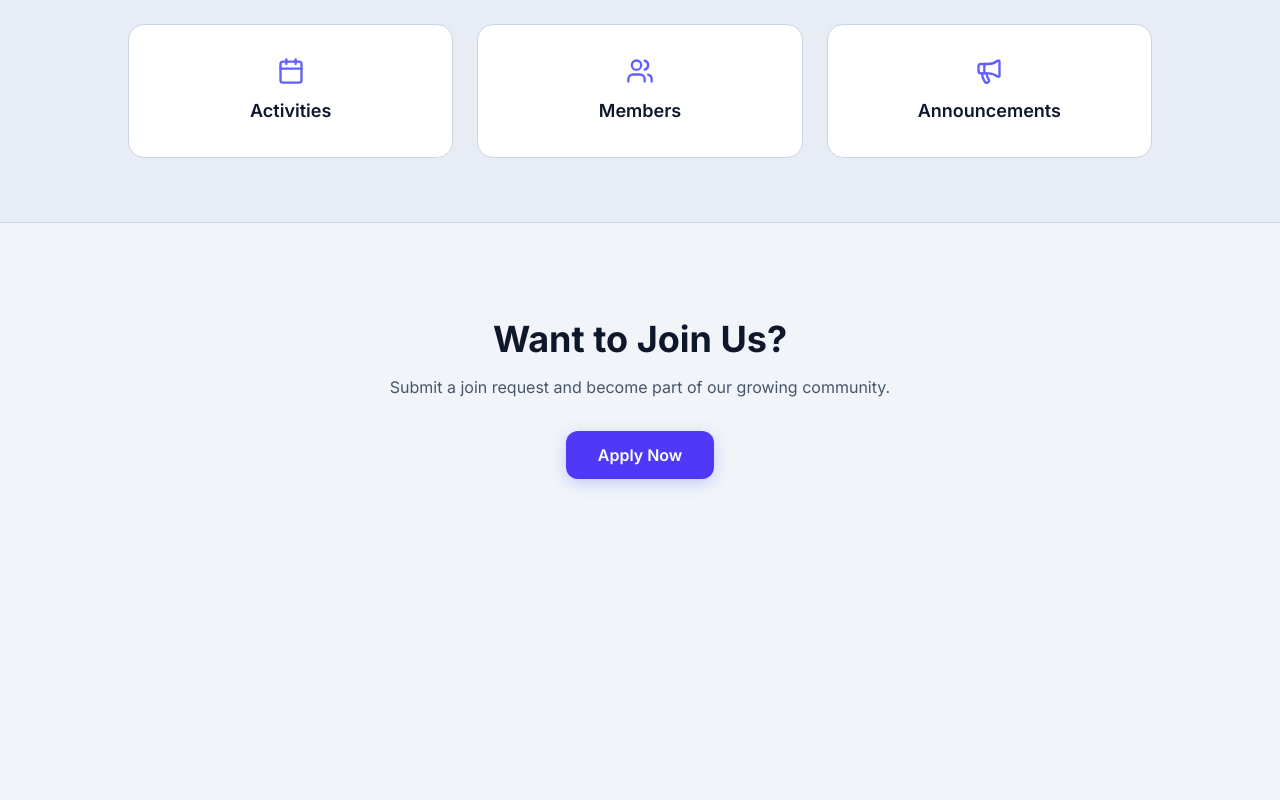
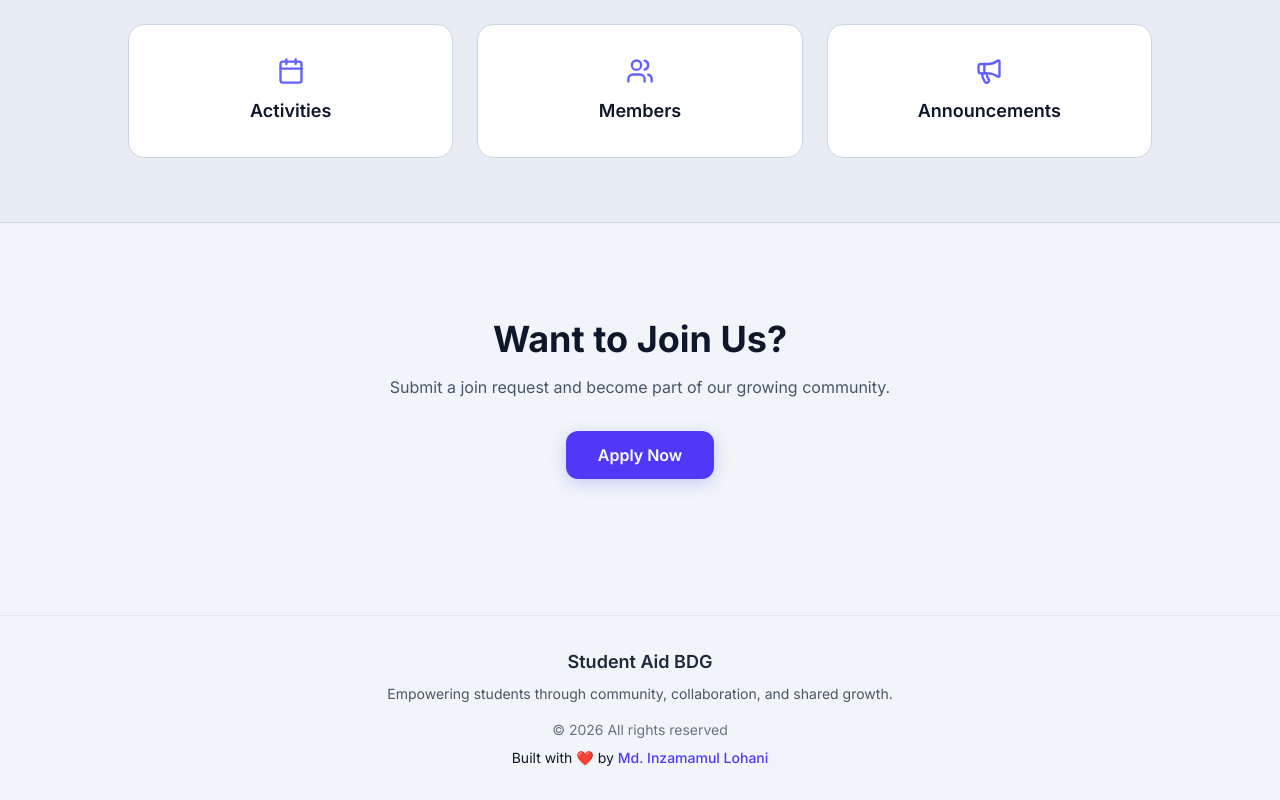
Before and after one commit to hamimLohani/student-aid, a Next.js app: page / in a window 1280 px wide. Shown: the part 1439-2239 px from the top of the page. Before the commit the page ends 2014 px from the top, so only its background shows below. Built offline with nearby package versions, Linux system fonts and the light colour scheme; no server answers.

Commit message:
Update page.tsx

```diff
--- a/app/page.tsx
+++ b/app/page.tsx
@@ -95,6 +95,32 @@ export default function HomePage() {
           </motion.div>
         </motion.div>
       </section>
+
+
+<footer className="border-t border-gray-200 dark:border-white/10 mt-10">
+  <div className="max-w-6xl mx-auto px-4 py-8 text-center">
+
+    <h3 className="text-lg font-semibold text-gray-800 dark:text-white">
+      Student Aid BDG
+    </h3>
+
+    <p className="text-sm text-gray-600 dark:text-gray-400 mt-2">
+      Empowering students through community, collaboration, and shared growth.
+    </p>
+
+    <div className="mt-4 text-sm text-gray-500 dark:text-gray-400">
+      © {new Date().getFullYear()} All rights reserved
+    </div>
+
+    <div className="mt-2 text-sm">
+      Built with ❤️ by{" "}
+      <span className="font-medium text-indigo-600 dark:text-indigo-400">
+        Md. Inzamamul Lohani
+      </span>
+    </div>
+
+  </div>
+</footer>
     </div>
   );
 }
```
